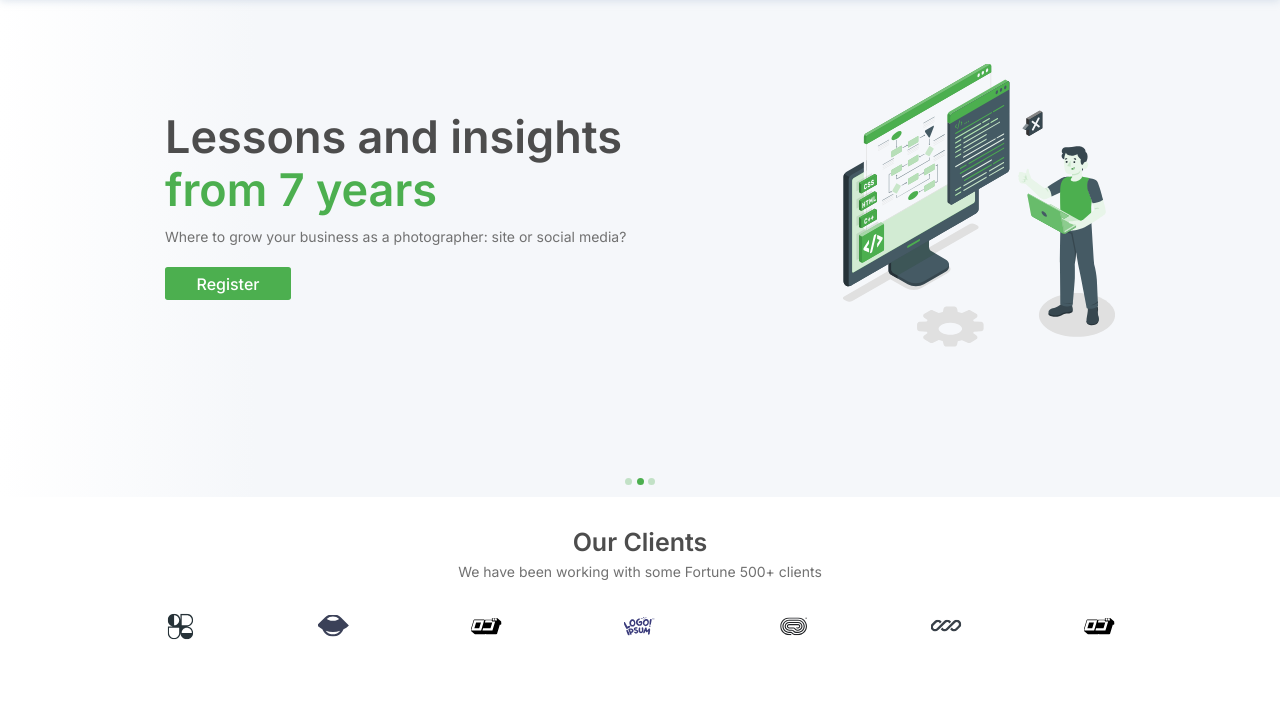
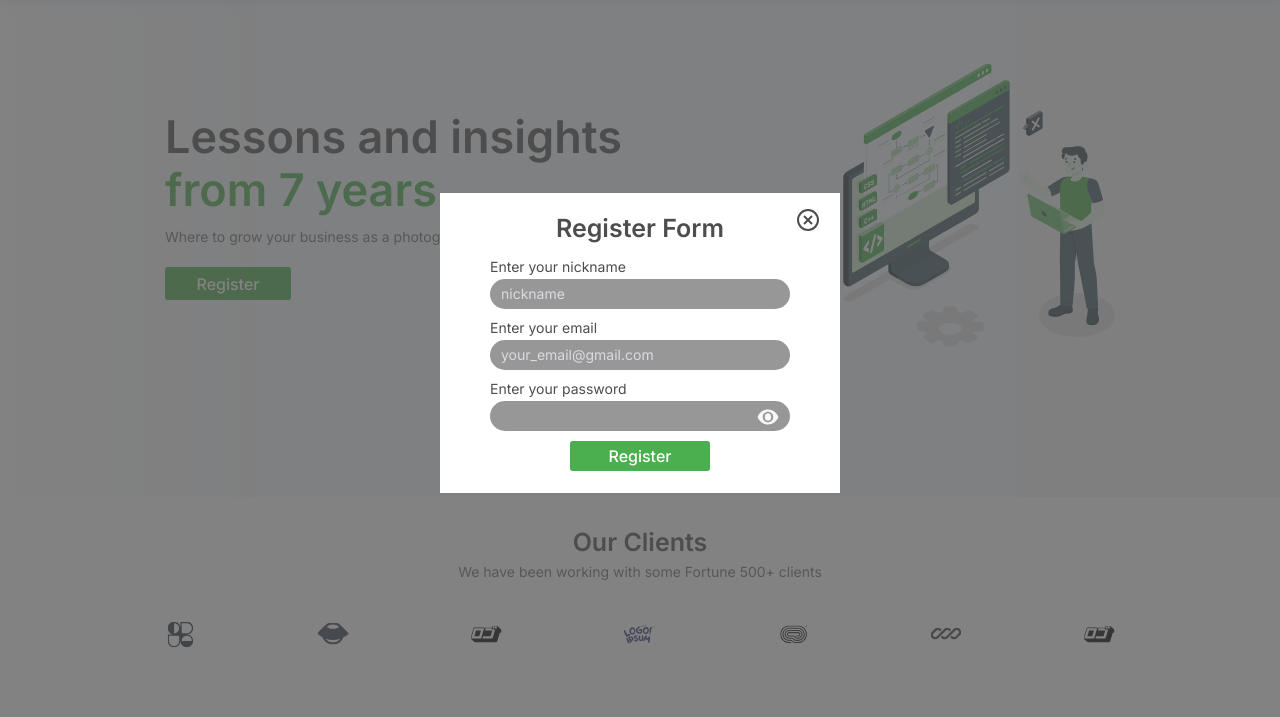
Before and after one commit to WeirdLight/nexcent, a website with bundled scripts: page index.html in a window 1280 px wide. Both pictures are taken after a click on the button "Register now". Shown: the part 57-774 px from the top of the page. Built offline with nearby package versions, Linux system fonts and the light colour scheme; files whose address does not match are found by name.

Commit message:
add register form

```diff
--- a/index.html
+++ b/index.html
@@ -13,6 +13,22 @@
 </head>
 
 <body>
+    <section class="register-form">
+        <form>
+            <span class="exit"></span>
+            <h2>Register Form</h2>
+            <label for="nickname">Enter your nickname</label>
+            <input type="text" name="nickname" id="nickname" placeholder="nickname">
+            <label for="email">Enter your email</label>
+            <input type="email" name="email" id="email" placeholder="your_email@gmail.com">
+            <label for="password">Enter your password</label>
+            <input type="password" name="password" id="password">
+            <svg width="24" height="24"  fill="none" xmlns="http://www.w3.org/2000/svg">
+                <path id="show-or-hide" d="M12 4.5C7.30558 4.5 3.359 7.4795 1.5 12C3.359 16.5205 7.30558 19.5 12 19.5C16.6944 19.5 20.641 16.5205 22.5 12C20.641 7.4795 16.6944 4.5 12 4.5ZM12 17.25C9.1005 17.25 6.75 14.8995 6.75 12C6.75 9.1005 9.1005 6.75 12 6.75C14.8995 6.75 17.25 9.1005 17.25 12C17.25 14.8995 14.8995 17.25 12 17.25ZM12 8.25C10.205 8.25 8.75 9.705 8.75 12C8.75 14.295 10.205 15.75 12 15.75C13.795 15.75 15.25 14.295 15.25 12C15.25 9.705 13.795 8.25 12 8.25Z" fill="#F5F7FA"/>
+            </svg>
+            <input type="submit" value="Register" id="submit">
+        </form>
+    </section>
     <header>
         <div class="container">
             <img src="./src/icon.svg" alt="logo">
@@ -23,7 +39,7 @@
                     <li><a href="#">Community</a></li>
                     <li><a href="#">Blog</a></li>
                     <li><a href="#">Pricing</a></li>
-                    <button>Register now <span class="arrow"></span></button>
+                    <button class="register">Register now <span class="arrow"></span></button>
                 </ul>
             </nav>
             <span class="burger"></span>
@@ -35,7 +51,7 @@
                 <div class='text'>
                     <h1>Lessons and insights</br><span>from 8 years</span></h1>
                     <p>Where to grow your business as a photographer: site or social media?</p>
-                    <button>Register</button>
+                    <button class="register">Register</button>
                 </div>
                 <span class="main-img"></span>
             </div>
@@ -43,7 +59,7 @@
                 <div class='text'>
                     <h1>Lessons and insights</br><span>from 7 years</span></h1>
                     <p>Where to grow your business as a photographer: site or social media?</p>
-                    <button>Register</button>
+                    <button class="register">Register</button>
                 </div>
                 <span class="main-img"></span>
             </div>
@@ -51,7 +67,7 @@
                 <div class='text'>
                     <h1>Lessons and insights</br><span>from 6 years</span></h1>
                     <p>Where to grow your business as a photographer: site or social media?</p>
-                    <button>Register</button>
+                    <button class="register">Register</button>
                 </div>
                 <span class="main-img"></span>
             </div>
@@ -275,7 +291,7 @@
             <span>
                 <h3>Stay up to date</h3>
                 <span class="inputs">
-                    <input type="email" name="email" id="email" placeholder="Your email address">
+                    <input type="email" name="email-sub" id="email-sub" placeholder="Your email address">
                     <input type="submit" value="">
                 </span>
             </span>
--- a/scripts/index.js
+++ b/scripts/index.js
@@ -1,8 +1,10 @@
 import { burgerMenu } from "./burgerMenu.js";
 import { handleFooter } from "./main-sliders/index-sliders.js";
 import { changingSliders } from "./main-sliders/changingSliders.js";
+import { registerForm } from "./register.js";
 
 burgerMenu();
 handleFooter();
 let interval = () => { setInterval(changingSliders, 5000) };
 interval();
+registerForm();
--- /dev/null
+++ b/scripts/register.js
@@ -0,0 +1,64 @@
+export function registerForm(){
+    let registerButton = document.querySelectorAll('.register');
+    let form = document.querySelector('.register-form');
+    let exit = document.querySelector('.exit');
+    let password = document.querySelector('#password');
+    let svg = document.querySelector('svg');
+    let showIcon = document.querySelector('#show-or-hide');
+    let submit = document.querySelector('#submit');
+
+
+    const line = document.createElementNS('http://www.w3.org/2000/svg', 'line');
+    line.setAttribute('x1', '1');
+    line.setAttribute('y1', '20');
+    line.setAttribute('x2', '23');
+    line.setAttribute('y2', '5');
+    line.setAttribute('stroke', '#F5F7FA');
+    line.setAttribute('stroke-width', '2');
+
+    for(let i of registerButton){
+        i.addEventListener('click', ()=>{
+            form.classList.add('open');
+        });
+    }
+
+    exit.addEventListener('click', ()=>{
+        form.classList.remove('open');
+    });
+
+    password.addEventListener('click', ()=>{
+        showIcon.setAttribute('fill', '#4d4d4d');
+        line.setAttribute('stroke', '#4d4d4d');
+    });
+    password.addEventListener('blur', ()=>{
+        showIcon.setAttribute('fill', '#F5F7FA');
+        line.setAttribute('stroke', '#F5F7FA');
+    });
+
+    svg.addEventListener('click', ()=>{
+        if(!document.querySelector('line')){
+            svg.appendChild(line);
+            password.setAttribute('type', 'text');
+        }
+        else{
+            svg.removeChild(line);
+            password.setAttribute('type', 'password');
+        }
+    });
+
+    submit.addEventListener('click', () => {
+        fetch('https://62y6g.wiremockapi.cloud/json/1')
+        .then(data => data.json())
+        .then(data => {
+            fetch('https://62y6g.wiremockapi.cloud/json/1', {
+                method: "POST",
+                body: JSON.stringify({
+                    "id": `${data[data.length-1].id+1}`,
+                    "nickname": document.querySelector('#nickname').value,
+                    "email": document.querySelector('#email').value,
+                    "password": password.value
+                })
+            })
+        });
+    });
+}
--- a/style.css
+++ b/style.css
@@ -1,6 +1,7 @@
 :root{
     --color-main: white;
-    --fc-main: #4D4D4D;
+    --fc-main: #4d4d4d;
+    --fc-background: rgba(77,77,77, 0.7);
     --fc-grey: #717171;
     --fs-nav: 16px;
     --fs-h1: 45px;
@@ -89,7 +90,7 @@ nav{
     margin-left: 4px;
 }
 
-button{
+button, form input[type='submit']{
     display: flex;
     align-items: center;
     justify-content: center;
@@ -101,14 +102,15 @@ button{
     border: none;
     cursor: pointer;
 }
-button:focus{
+button:focus, form input[type='submit']:focus{
     border: 2px var(--fc-main) solid;
+    background: var(--color-brand-primary);
 }
-button:active{
+button:active, form input[type='submit']:active{
     background-color: var(--color-brand-primary2);
     border-color: none;
 }
-nav, button{
+nav, button, form input[type='submit']{
     font-family: var(--ff-inter);
     font-size: var(--fs-nav);
     font-weight: 500;
@@ -215,7 +217,7 @@ main div.container.reverse-old{
 }
 
 .our-client p, .achive p, .blog p{
-    margin: 6px 0 12px 0;
+    margin: 6px 0 20px 0;
 }
 
 div.clients{
@@ -388,6 +390,11 @@ article{
     height: 256px;
     border-radius: 5.6px;
     position: relative;
+    transition: transform 0.3s;
+}
+
+article:hover{
+    transform: scale(1.1, 1.1);
 }
 .blog div.container{
     flex-wrap: wrap;
@@ -537,6 +544,80 @@ footer a:active{
     text-decoration-color: var(--fc-grey);
 }
 
+.register-form{
+    display: none;
+    position: fixed;
+    width: 100%;
+    height: 100%;
+    background-color: var(--fc-background);
+    z-index: 10;
+    padding: 0;
+    justify-content: center;
+    align-items: center;
+}
+
+form{
+    width: 400px;
+    height: 300px;
+    background-color: var(--color-main);
+    position: relative;
+    padding: 20px 50px;
+}
+form h2{
+    text-align: center;
+    margin-bottom: 15px;
+}
+form svg, form span, line{
+    display: flex;
+    right: 15%;
+    bottom: 21.5%;
+    position: absolute;
+    cursor: pointer;
+}
+.exit{
+    top: 15px;
+    right: 20px;
+    background-position: center center;
+    background-size: contain;
+    background-repeat: no-repeat;
+    display: block;
+    width: 24px;
+    height: 24px;
+    background-image: url(./src/exit.svg);
+}
+form label{
+    font-size: var(--fs-p);
+    font-family: var(--ff-inter);
+    color: var(--fc-main);
+    display: block;
+    font-weight: 400;
+    margin-bottom: 4px;
+}
+form input{
+    width: 100%;
+    height: 30px;
+    border: 1.5px solid rgba(0,0,0,0);
+    border-radius: 25px;
+    background-color: rgb(151, 151, 151);
+    padding: 0 10px;
+    margin-bottom: 10px;
+    transition: background-color 0.3s;
+}
+form input:focus{
+    background-color: var(--color-silver);
+    border-color: var(--color-black);
+    outline: none;
+}
+form input:focus::placeholder{
+    color: var(--color-input);
+}
+form input[type='submit']{
+    margin: 0 auto 0 auto;
+    transition: 0s;
+}
+.open{
+    display: flex;
+}
 @media (max-width: 970px){
     header nav{
         position: absolute;
@@ -548,9 +629,6 @@ footer a:active{
         background-color: rgba(97, 105, 108, 0.7);
         padding: 0 1%;
         display: none;
-    }
-    nav.open{
-        display: flex;
     }
     .burger{
         display: flex;
@@ -564,6 +642,9 @@ footer a:active{
         margin: 0;
     }
 
+    main{
+        height: 400px;
+    }
     main div.container{
         justify-content: center;
         text-align: center;
```
Also changed, not shown: src/exit.svg (added), src/hide.svg (added), src/show.svg (added).
